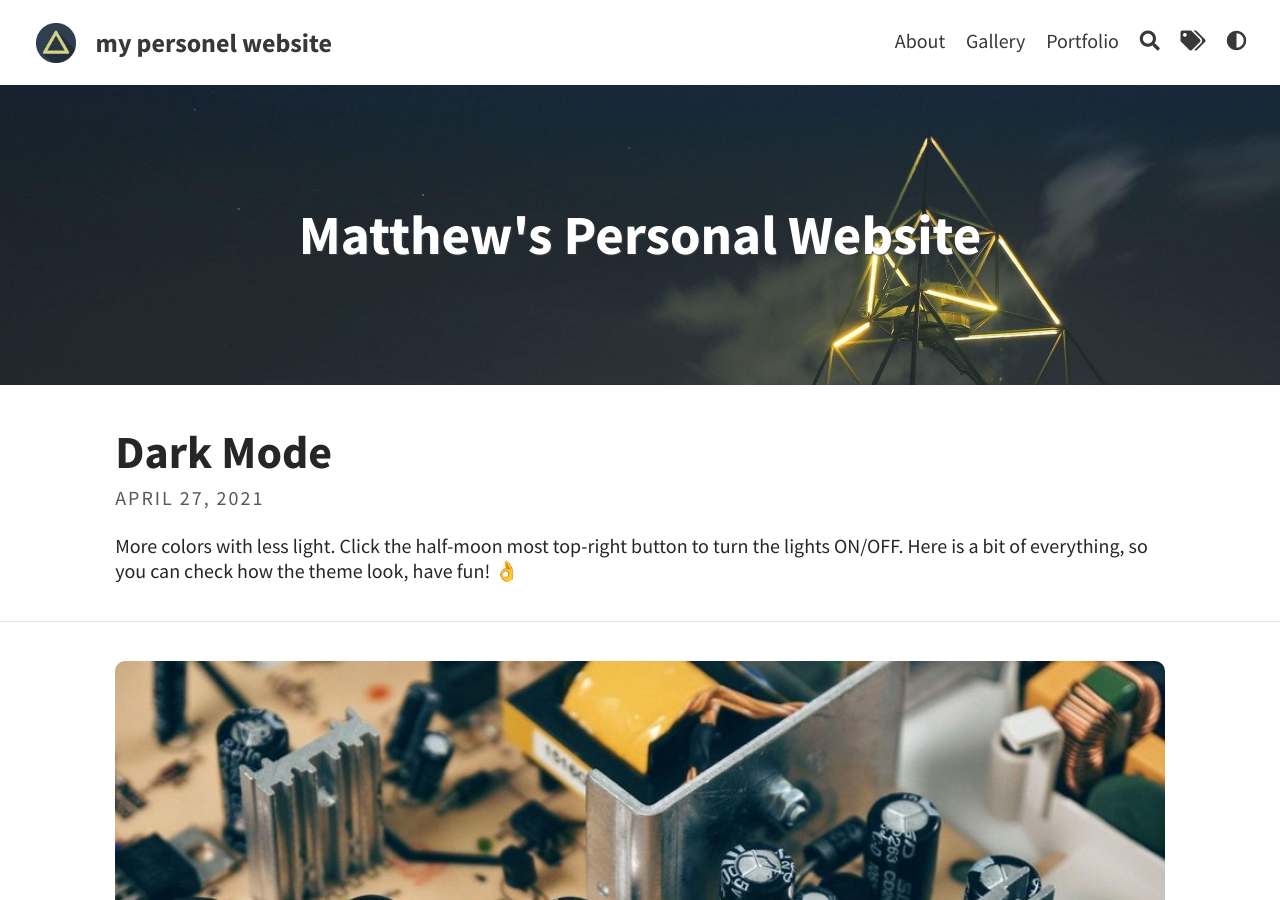
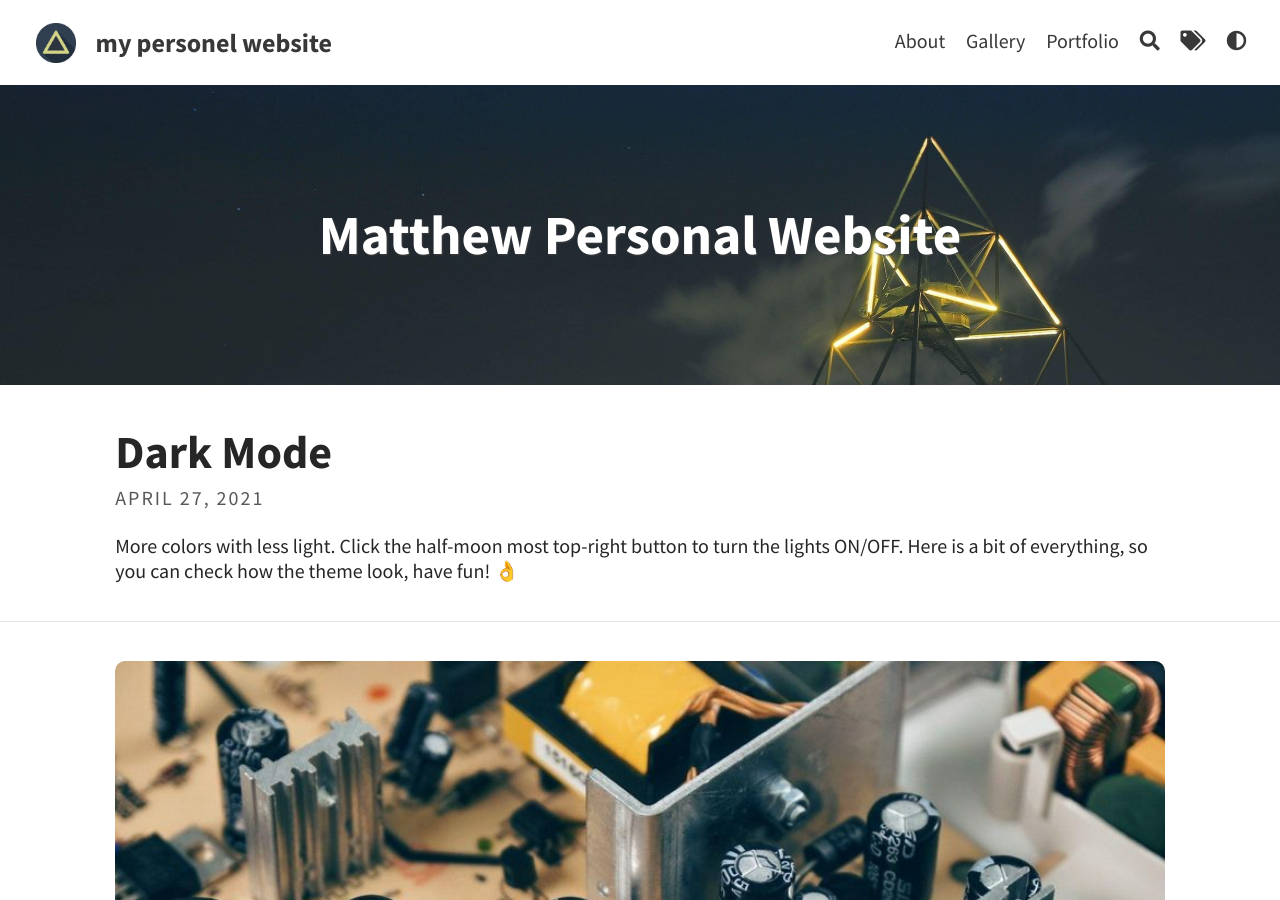
Before and after one commit to superpigpp/superpigpp.github.io, a Jekyll site: the page built from index.html, in a window 1280 px wide and 900 px high. Built offline with Jekyll 4.4.1, drawn with Linux system fonts in a browser that asks for light colours; the list of posts is cut into pages by our own code.

```diff
--- a/_config.yml
+++ b/_config.yml
@@ -9,7 +9,7 @@ avatar: assets/img/triangle.png                         # Empty for no avatar in
 favicon: assets/favicon.ico                             # Icon displayed in the tab
 
 # Header and footer text
-header_text: "Matthew's Personal Website"        #Change <code>header_text</code> in <code>_config.yml</code>  # Change Blog header text
+header_text: "Matthew Personal Website"        #Change <code>header_text</code> in <code>_config.yml</code>  # Change Blog header text
 header_feature_image: assets/img/header/triangular.jpeg
 header_feature_image_responsive: true
 footer_text: >
```
